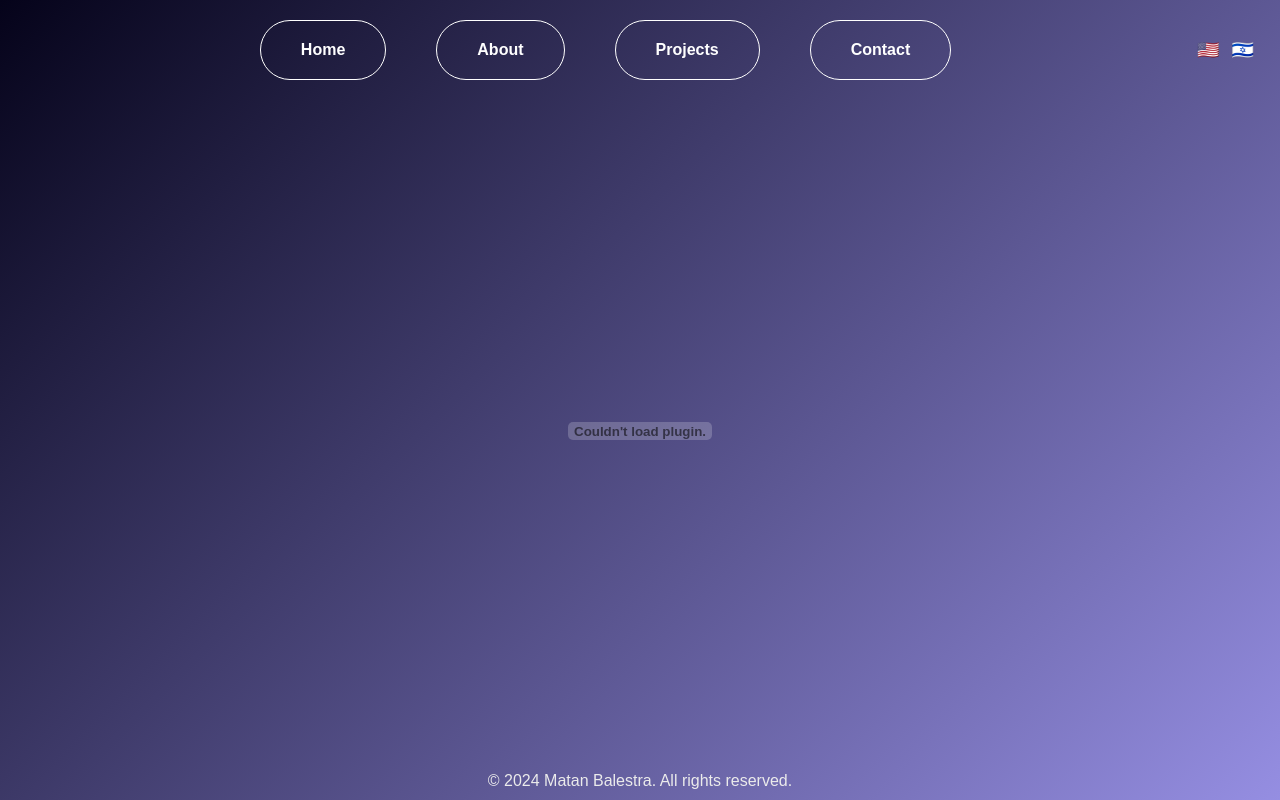
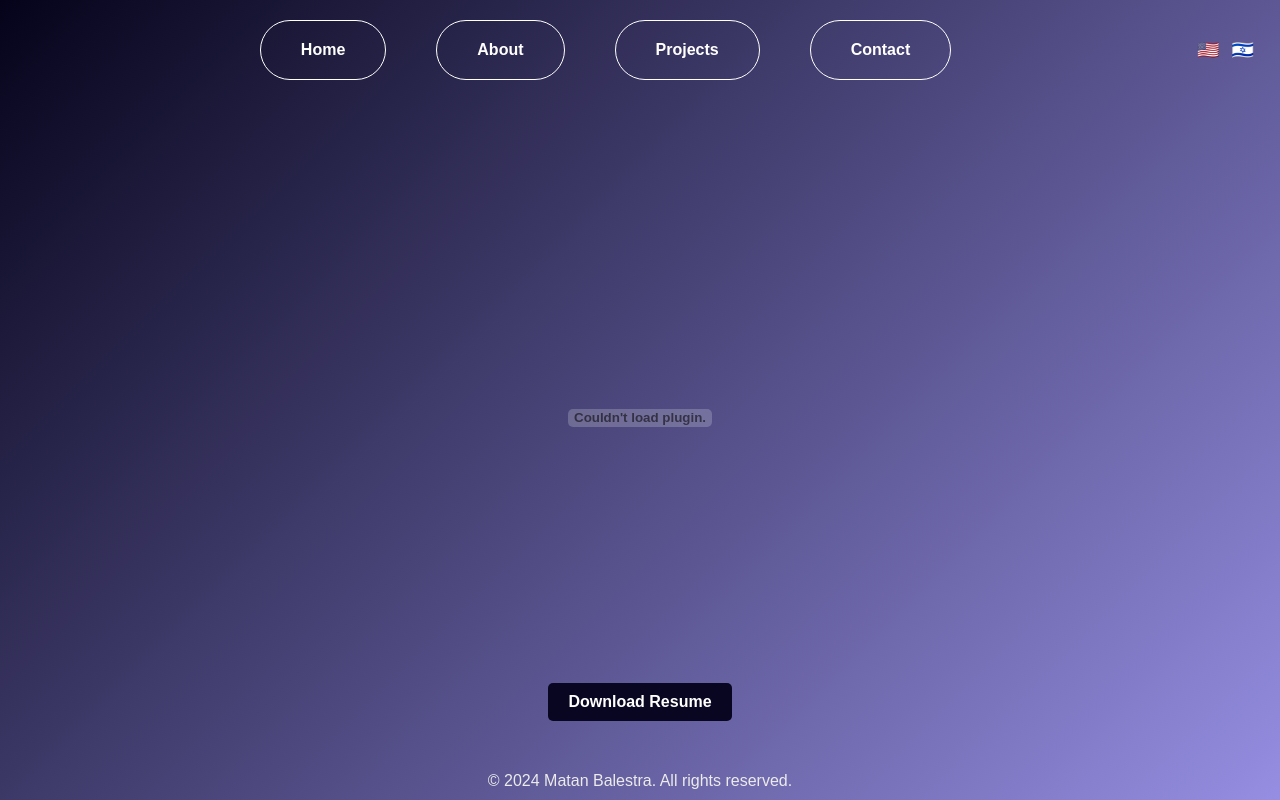
Before and after one commit to balestramatan/protfolio, a React (Vite) app: page /about in a window 1280 px wide. Built offline with nearby package versions, Linux system fonts and the light colour scheme.

Commit message:
add download button and add meta data

```diff
--- a/index.html
+++ b/index.html
@@ -3,6 +3,13 @@
   <head>
     <meta charset="UTF-8" />
     <link rel="icon" type="image/svg+xml" href="/vite.svg" />
+
+    <meta property="og:title" content="Matan Balestra Protfolio" />
+    <meta property="og:description" content="Matan Balestra Protfolio" />
+    <meta property="og:image" content="https://matanbalestra.com/src/assets/images/profile-image-matan.png" />
+    <meta property="og:url" content="https://matanbalestra.com" />
+    <meta property="og:type" content="website" />
+
     <link href="https://fonts.googleapis.com/css2?family=Poppins:wght@400;700&display=swap" rel="stylesheet">
 
     <meta name="viewport" content="width=device-width, initial-scale=1.0" />
--- a/src/components/About/About.css
+++ b/src/components/About/About.css
@@ -1,18 +1,17 @@
 .about-section {
   text-align: center;
   width: 100%;
-
-  height: 95%;
+  height: 80%;
 }
 
 .download-button {
-  margin-top: 20px;
+  margin-top: 10px;
 }
 
 .download-button a {
   display: inline-block;
   padding: 10px 20px;
-  background-color: #4CAF50;
+  background-color: #090621;
   color: white;
   text-decoration: none;
   border-radius: 5px;
@@ -20,5 +19,5 @@
 }
 
 .download-button a:hover {
-  background-color: #45a049;
+  background-color: #373165;
 }
--- a/src/components/About/About.tsx
+++ b/src/components/About/About.tsx
@@ -2,13 +2,21 @@ import React from 'react';
 
 import cv from '../../assets/pdf_files/MatanCV.pdf';
 
+import { useTranslation } from 'react-i18next';
 import './About.css';
 
 const About: React.FC = () => {
+  const {t} = useTranslation();
   return (
-    // <section className="about-section">
-       <object data={cv} type="application/pdf" width="95%" height="100%" />
-    // </section>
+    <section className='about-section'>
+      <object data={cv} type="application/pdf" width="95%" height="95%" />
+
+      <div className="download-button">
+          <a href={cv} download="Matan_Balestra_Resume.pdf">
+            {t('downloadResume')}
+          </a>
+      </div>
+    </section>
   );
 };
 
```
